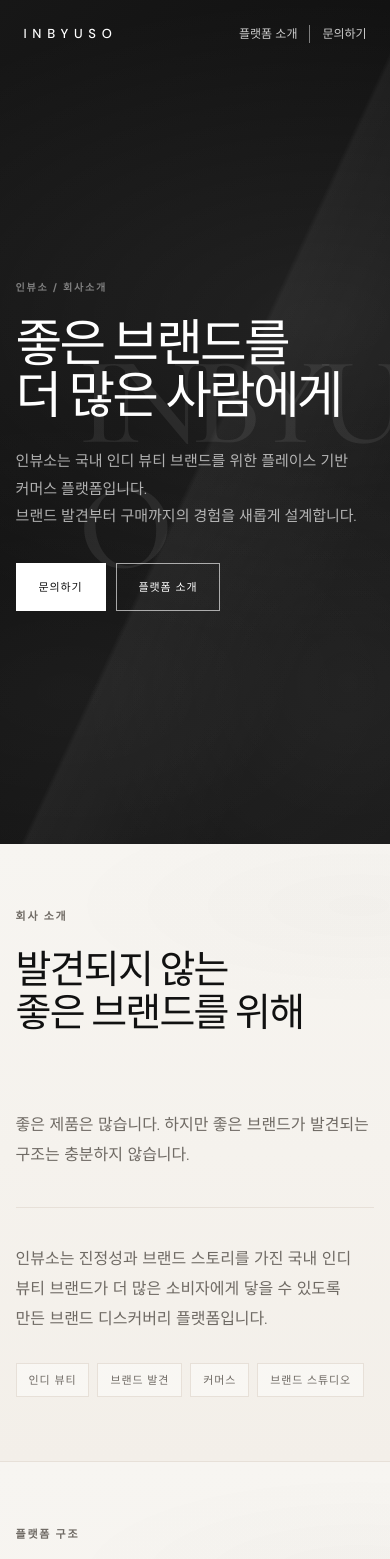
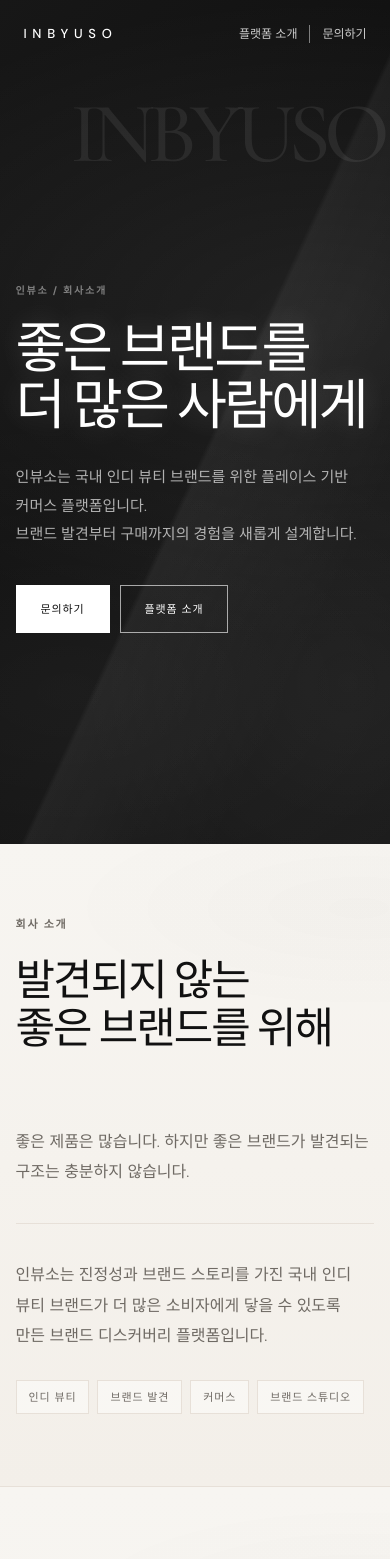
Before and after one commit to osj537/inbyuso-brand, a Next.js app in the folder frontend/: page /about in a window 390 px wide. Shown: the top 1559 px of the page. Built offline with nearby package versions, Linux system fonts and the light colour scheme; no server answers; a web font is replaced by a local one.

Commit message:
fix:css 수정

```diff
--- a/frontend/src/app/about/about.module.css
+++ b/frontend/src/app/about/about.module.css
@@ -441,7 +441,6 @@
 
 /* Responsive — 모바일 */
 @media (max-width: 860px) {
-  /* 레이아웃 */
   .split,
   .cardGrid,
   .flow,
@@ -451,35 +450,35 @@
 
   .split {
     gap: 40px;
+    padding: 72px 0;
   }
 
-  /* 섹션 패딩 축소 */
-  .split,
   .cards,
   .darkSection,
   .contactSection {
-    padding: 64px 0;
+    padding: 72px 0;
   }
 
-  /* Hero */
+  /* Hero — 데스크톱처럼 center */
   .hero {
     min-height: 100dvh;
-    padding: 0 0 64px;
-    align-items: flex-end;
-    justify-content: center;
+    align-items: center;
+    padding: 0;
   }
 
-  .hero .container {
-    padding-bottom: 20dvh;
+  .heroCopy {
+    padding-top: 72px;
   }
 
   .hero::after {
-    right: -20vw;
-    top: auto;
-    bottom: 30%;
-    width: 100vw;
-    font-size: 32vw;
-    line-height: 1;
+    right: -8vw;
+    top: 12vh;
+    bottom: auto;
+    width: 90vw;
+    font-size: 22vw;
+    line-height: 0.78;
+    word-break: break-all;
+    white-space: normal;
   }
 
   .heroNav {
@@ -493,80 +492,68 @@
     font-size: 12px;
   }
 
-  .heroCopy {
-    padding-top: 0;
+  .h1 {
+    font-size: clamp(52px, 14vw, 80px);
   }
 
-  .h1 {
-    font-size: clamp(46px, 13vw, 72px);
-    text-shadow: none;
+  .h2 {
+    font-size: clamp(40px, 11vw, 64px);
   }
 
   .hero p {
     font-size: 15px;
-    margin-top: 24px;
-    line-height: 1.85;
+    margin-top: 28px;
+    line-height: 1.9;
   }
 
   .btnRow {
-    margin-top: 32px;
+    margin-top: 36px;
     gap: 10px;
   }
 
   .btn {
-    padding: 14px 22px;
+    padding: 15px 24px;
     font-size: 11px;
-    /* 터치 영역 확보 */
     min-height: 48px;
     display: flex;
     align-items: center;
   }
 
-  /* Typography */
-  .h2 {
-    font-size: clamp(36px, 10vw, 58px);
-  }
-
-  /* Cards */
   .card {
     min-height: auto;
-    padding: 28px 24px;
+    padding: 30px 24px;
   }
 
   .num {
-    margin-bottom: 32px;
+    margin-bottom: 36px;
   }
 
   .cardTitle {
     font-size: 20px;
   }
 
-  /* Flow */
   .flowItem {
     border-right: none;
     border-bottom: 1px solid var(--soft);
     min-height: auto;
-    padding: 22px 0;
-    font-size: 16px;
+    padding: 24px 0;
+    font-size: 17px;
   }
 
   .flowItem:last-child {
     border-bottom: none;
   }
 
-  /* Contact */
   .contactBox {
     min-height: auto;
-    padding: 24px;
+    padding: 26px;
   }
 
-  /* 호버 효과 제거 (터치에서 stuck 방지) */
   .card:hover,
   .contactBox:hover {
     transform: none;
   }
 
-  /* Footer */
   .footer {
     padding: 48px 0;
   }
```
